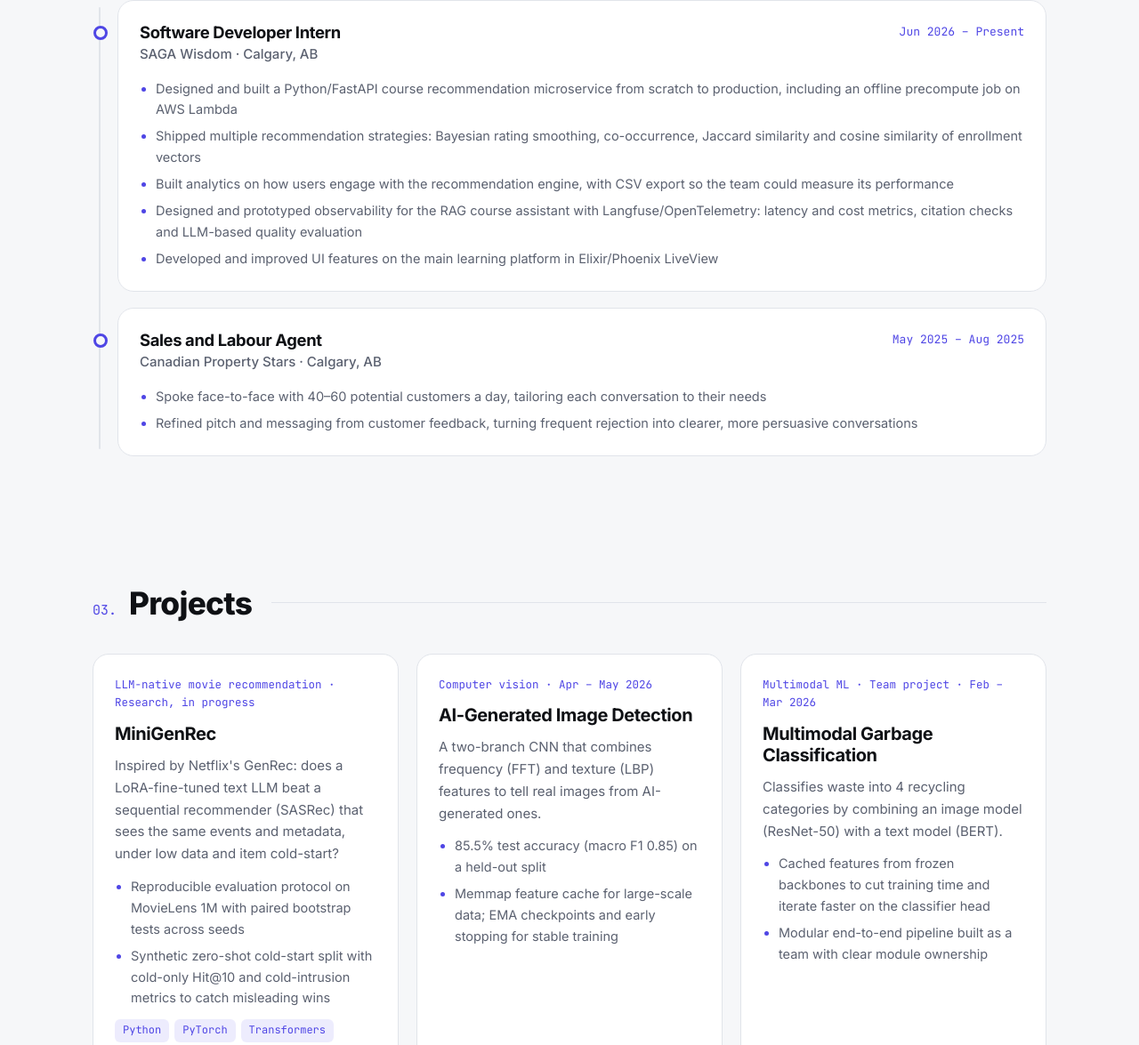
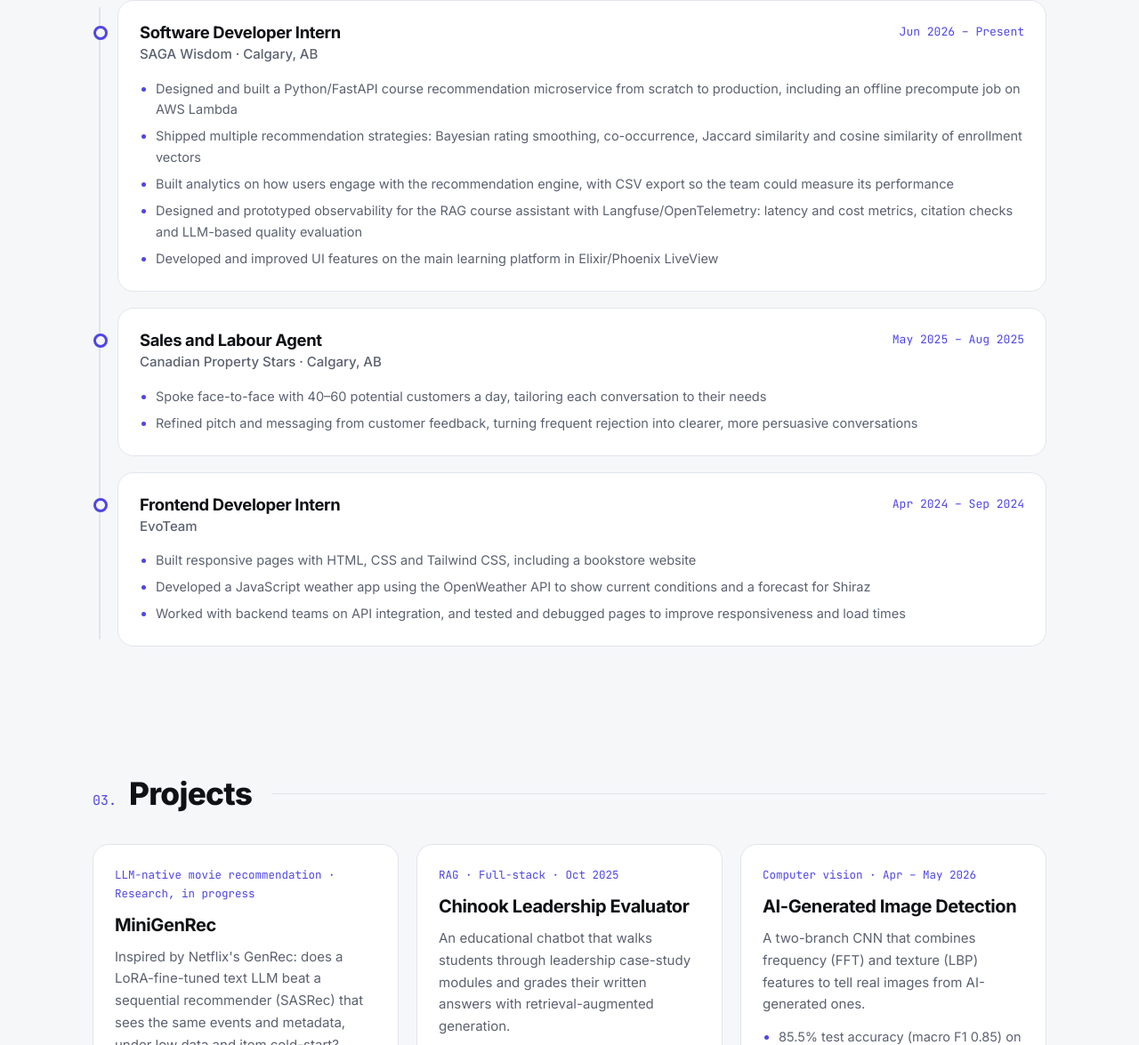
Before and after one commit to mojashni/mojashni.github.io, a plain HTML site: page index.html in a window 1280 px wide. Shown: the part 1484-2659 px from the top of the page at 89% size. Drawn offline with Linux system fonts and the light colour scheme.

Commit message:
Add EvoTeam internship, Chinook and blog projects
Remove small front-end practice projects and link to GitHub instead.

```diff
--- a/assets/css/style.css
+++ b/assets/css/style.css
@@ -299,6 +299,7 @@ svg { flex-shrink: 0; }
 .project-links a { display: inline-flex; align-items: center; gap: 6px; font-weight: 600; font-size: 14px; color: var(--muted); transition: color .15s; }
 .project-links a:hover { color: var(--accent); }
 
+.more-link { margin-top: 24px; text-align: center; }
 .others { list-style: none; margin: 0; padding: 4px 24px; }
 .other { display: grid; grid-template-columns: 1fr auto auto; gap: 20px; align-items: center; padding: 16px 0; border-bottom: 1px dashed var(--border); }
 .other:last-child { border-bottom: 0; }
--- a/assets/js/data.js
+++ b/assets/js/data.js
@@ -62,6 +62,18 @@ window.PORTFOLIO = {
       repo: "https://github.com/mojashni/minigenrec"
     },
     {
+      title: "Chinook Leadership Evaluator",
+      subtitle: "RAG · Full-stack · Oct 2025",
+      description:
+        "An educational chatbot that walks students through leadership case-study modules and grades their written answers with retrieval-augmented generation.",
+      highlights: [
+        "RAG grading service with LangChain, FAISS and OpenAI over 10 course modules",
+        "FastAPI + PostgreSQL backend with resumable student sessions, plus an admin panel for progress tracking and Excel export",
+        "Containerized with Docker and deployed as separate frontend, backend and RAG services on Railway"
+      ],
+      tags: ["Python", "FastAPI", "LangChain", "FAISS", "PostgreSQL", "Docker"]
+    },
+    {
       title: "AI-Generated Image Detection",
       subtitle: "Computer vision · Apr – May 2026",
       description:
@@ -108,15 +120,23 @@ window.PORTFOLIO = {
       ],
       tags: ["Python", "scikit-learn", "Pandas", "TF-IDF"],
       repo: "https://github.com/mojashni/Movie-Success-Prediction"
+    },
+    {
+      title: "Full-Stack Blog Platform",
+      subtitle: "Full-stack web app · 2024 – 2025",
+      description:
+        "A blogging platform with a React front end and an Express REST API backed by MongoDB.",
+      highlights: [
+        "JWT authentication with bcrypt-hashed passwords",
+        "Rich-text post editor, Redux Toolkit state management and a Tailwind/Flowbite UI"
+      ],
+      tags: ["React", "Redux", "Express", "MongoDB"],
+      repo: "https://github.com/mojashni/blog"
     }
   ],
 
-  // Smaller, earlier projects shown as a compact list.
-  otherProjects: [
-    { title: "Personal Blog", description: "Full-stack blog with React and Express.", tags: ["React", "Express"], repo: "https://github.com/mojashni/blog", demo: "https://mohammadsblog.onrender.com/" },
-    { title: "Interpreter in Go", description: "A basic interpreter written in Go.", tags: ["Go"], repo: "https://github.com/mojashni/interpreter-in-Go-" },
-    { title: "Simple Language Compiler", description: "Designed a small programming language and wrote its compiler.", tags: ["Python"], repo: "https://github.com/mojashni/simple-programming-language-compiler" }
-  ],
+  // Optional compact list of smaller projects (hidden when empty).
+  otherProjects: [],
 
   experience: [
     {
@@ -138,6 +158,16 @@ window.PORTFOLIO = {
       points: [
         "Spoke face-to-face with 40–60 potential customers a day, tailoring each conversation to their needs",
         "Refined pitch and messaging from customer feedback, turning frequent rejection into clearer, more persuasive conversations"
+      ]
+    },
+    {
+      title: "Frontend Developer Intern",
+      place: "EvoTeam",
+      period: "Apr 2024 – Sep 2024",
+      points: [
+        "Built responsive pages with HTML, CSS and Tailwind CSS, including a bookstore website",
+        "Developed a JavaScript weather app using the OpenWeather API to show current conditions and a forecast for Shiraz",
+        "Worked with backend teams on API integration, and tested and debugged pages to improve responsiveness and load times"
       ]
     }
   ],
--- a/assets/js/main.js
+++ b/assets/js/main.js
@@ -179,7 +179,10 @@
           <h3>Earlier projects</h3>
           ${D.github ? `<a class="link-arrow" href="https://github.com/${encodeURIComponent(D.github)}?tab=repositories" ${ext}>All repositories ${icon("external", 15)}</a>` : ""}
         </div>
-        <ul class="card others">${others}</ul>` : ""}`;
+        <ul class="card others">${others}</ul>` : D.github ? `
+        <div class="more-link reveal">
+          <a class="link-arrow" href="https://github.com/${encodeURIComponent(D.github)}?tab=repositories" ${ext}>More on GitHub ${icon("external", 15)}</a>
+        </div>` : ""}`;
   }
 
   function renderSkills() {
```
